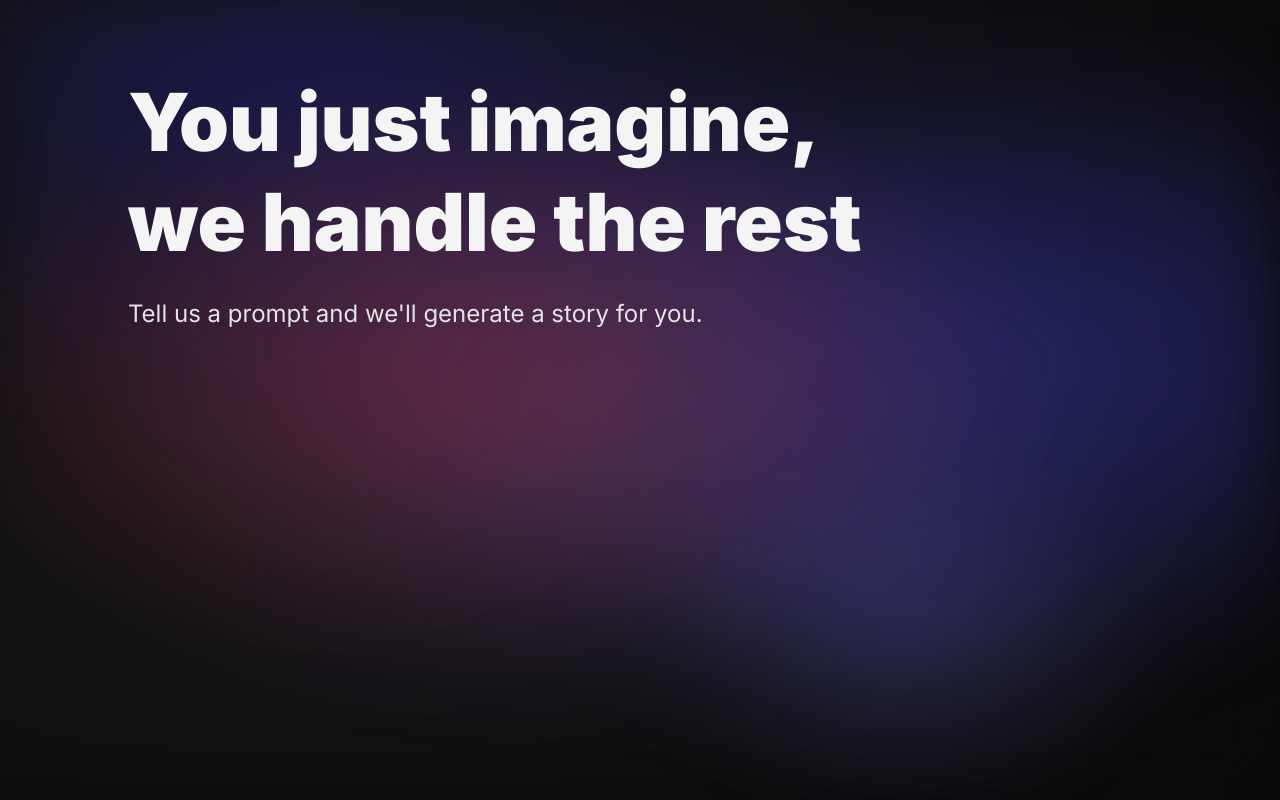
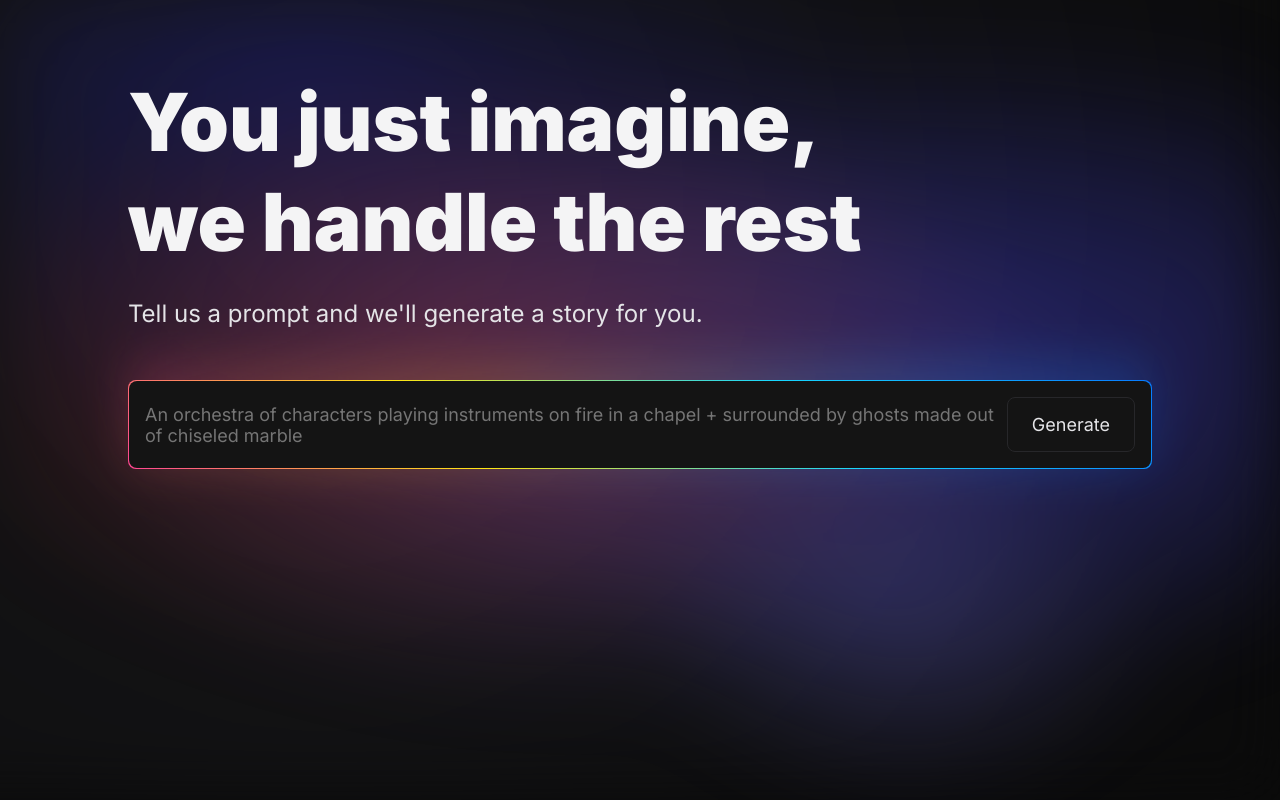
Before and after one commit to Intigam-M/imaginer, a Next.js app: page / in a window 1280 px wide. Built offline with nearby package versions, Linux system fonts and the light colour scheme.

Commit message:
Create prompt form component

```diff
--- a/containers/home-page-container/index.js
+++ b/containers/home-page-container/index.js
@@ -1,5 +1,5 @@
 // import { Examples } from "./examples";
-// import { PromptForm } from "./prompt-form";
+import { PromptForm } from "./prompt-form";
 // import { PromptSuggestions } from "./prompt-suggestions";
 // import { ResultImage } from "./result-image";
 import styles from "./styles.module.scss";
@@ -15,8 +15,8 @@ function HomePageContainer() {
       <p className={styles.description}>
         Tell us a prompt and we&apos;ll generate a story for you.
       </p>
-      {/* <PromptForm />
-      <ResultImage />
+      <PromptForm />
+      {/* <ResultImage />
       <PromptSuggestions />
       <Examples /> */}
     </div>
--- /dev/null
+++ b/containers/home-page-container/prompt-form/index.js
@@ -0,0 +1,39 @@
+"use client"
+import styles from "./styles.module.scss"
+import { useState } from "react";
+
+
+function PromptForm() {
+
+    const [prompt, setPrompt] = useState("")
+    const handleFormSubmit = (event) => {
+    };
+    const handleChange = (event) => {
+        setPrompt(event.target.value);
+    };
+
+    return (
+        <div className={styles.promptForm}>
+            <form className={styles.form} onSubmit={handleFormSubmit}>
+                <textarea
+                    className={styles.promptTextarea}
+                    rows="2"
+                    type="test"
+                    required
+                    placeholder="An orchestra of characters playing instruments on fire in a chapel + surrounded by ghosts made out of chiseled marble"
+                    value={prompt}
+                    onChange={handleChange}
+                ></textarea>
+                <button
+                    className={styles.generateButton}
+                    type="submit"
+                // disabled={isSubmitting}
+                >
+                    Generate
+                </button>
+            </form>
+        </div>
+    )
+}
+
+export { PromptForm }
--- /dev/null
+++ b/containers/home-page-container/prompt-form/styles.module.scss
@@ -0,0 +1,61 @@
+.promptForm {
+    width: 100%;
+    border-radius: var(--radius-s);
+    position: relative;
+    padding: 1px;
+    background: linear-gradient(
+      45deg,
+      #ff4593,
+      #ffe713 32%,
+      #17d7ff 66%,
+      #077bff
+    );
+
+    &::before {
+      content: "";
+      position: absolute;
+      left: 0;
+      top: -20px;
+      right: 0;
+      bottom: 0;
+      background-image: linear-gradient(
+        135deg,
+        #ff4593,
+        #ffe713 33%,
+        #17d7ff 66%,
+        #077bff
+      );
+      opacity: 0.2;
+      z-index: -1;
+      filter: blur(1.5rem);
+    }
+  }
+
+  .form {
+    display: flex;
+    align-items: center;
+    gap: var(--gap-m);
+    background-color: var(--black-light);
+    padding: var(--gap-l);
+    border-radius: var(--radius-s);
+  }
+
+  .promptTextarea {
+    flex: 1;
+    resize: none;
+  }
+
+  .generateButton {
+    display: flex;
+    align-items: center;
+    justify-content: center;
+    padding: var(--gap-l) var(--gap-xl);
+    background-color: var(--black-light-opaque);
+    transition: opacity 300ms linear;
+    border-radius: var(--radius-s);
+    border: 1px solid var(--gray-800);
+  }
+
+  .generateButton:disabled {
+    opacity: 0.2;
+  }
```
